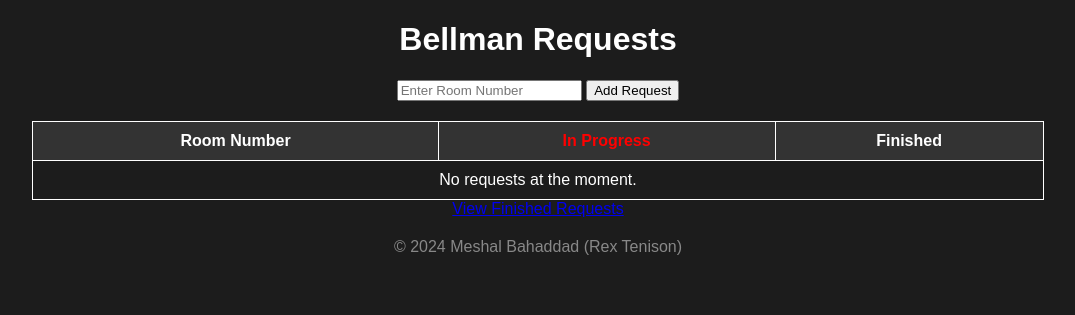
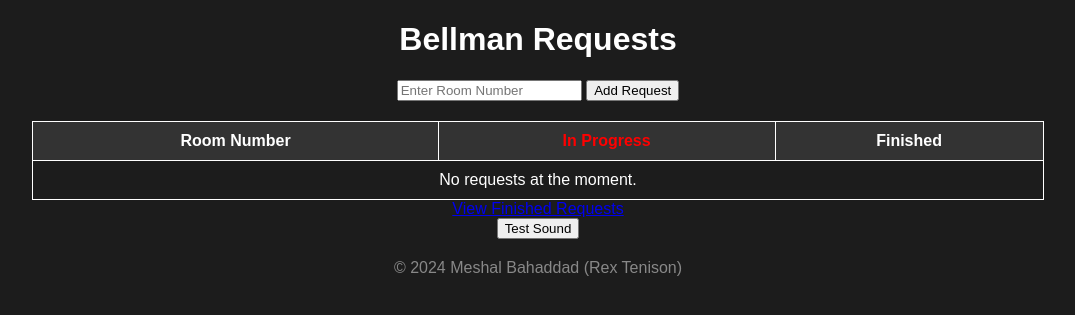
Before and after one commit to pogrammerex/bellman-request-system, a Flask app: page / in a window 1280 px wide. Shown: the top 315 px of the page, without its empty margins (102-1177 px from the left). Run offline with Flask 3, Linux system fonts and the light colour scheme; data that the repository does not hold is empty; some libraries are stand-ins or nearby versions.

Commit message:
Fixing Issues

```diff
--- a/templates/index.html
+++ b/templates/index.html
@@ -122,7 +122,7 @@
 
     <!-- Notification Sound -->
     <audio id="notification-sound" src="{{ url_for('static', filename='notification.wav') }}" preload="auto">autoplay mute</audio>
-
+    <button onclick="playNotificationSound()">Test Sound</button>
     <!-- Copyright Notice -->
     <div class="copyright">
         &copy; 2024 Meshal Bahaddad (Rex Tenison)
```
